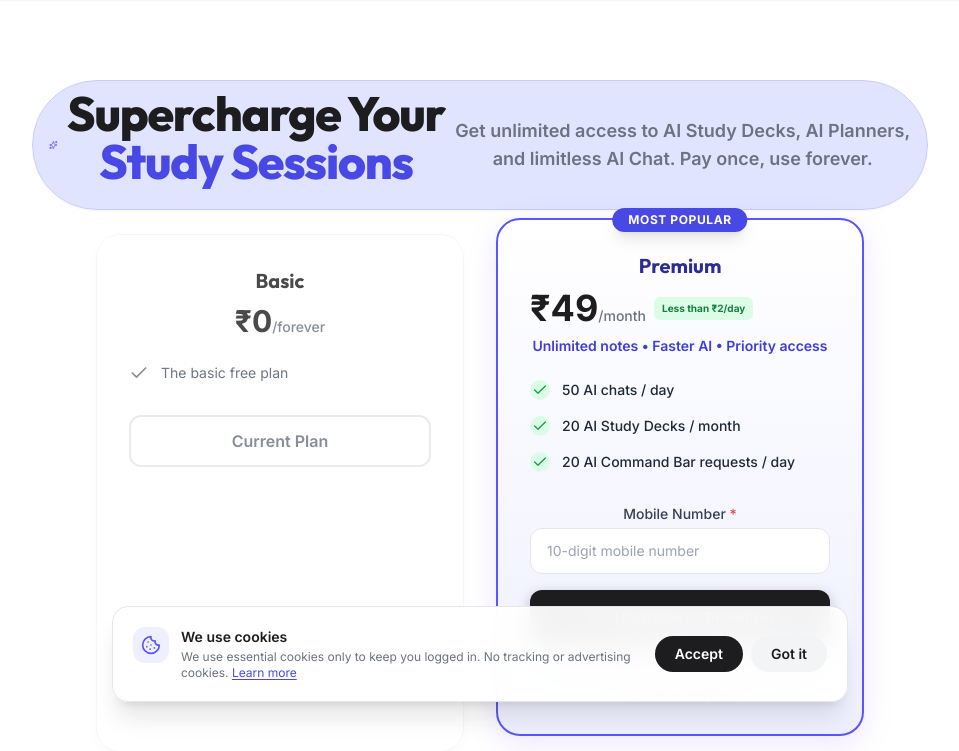
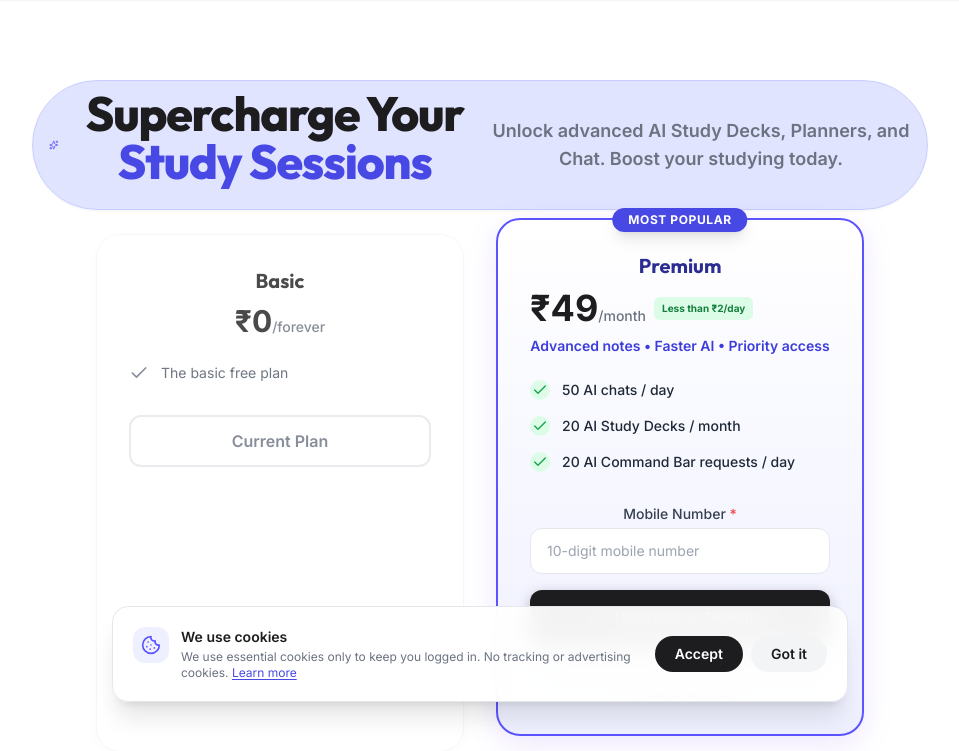
Before and after one commit to mahesh11112007/Helix, a Flask app: page /upgrade in a window 1280 px wide. Shown: the part 82-833 px from the top of the page, without its empty margins (160-1119 px from the left). Run offline with Flask 3, Linux system fonts and the light colour scheme; the visitor is signed in with stand-in values (Sample User, id 1); data that the repository does not hold is empty; some libraries are stand-ins or nearby versions.

Commit message:
Fix copy to align with monthly subscription and usage limits

```diff
--- a/templates/dashboard/upgrade.html
+++ b/templates/dashboard/upgrade.html
@@ -12,7 +12,7 @@
                     Sessions</span>
             </h1>
             <p class="text-lg text-gray-500 max-w-2xl mx-auto">
-                Get unlimited access to AI Study Decks, AI Planners, and limitless AI Chat. Pay once, use forever.
+                Unlock advanced AI Study Decks, Planners, and Chat. Boost your studying today.
             </p>
         </div>
 
@@ -38,7 +38,7 @@
                 <i data-lucide="crown" class="w-10 h-10"></i>
             </div>
             <h2 class="text-3xl font-bold font-outfit text-primary-900 mb-3">You are a Premium Member!</h2>
-            <p class="text-lg text-primary-700 mb-8 max-w-lg mx-auto">Your account is fully upgraded. You have access to all Premium features, faster AI generation, and priority support.</p>
+            <p class="text-lg text-primary-700 mb-8 max-w-lg mx-auto">Your account is fully upgraded. You have premium access to AI features, faster generation, and priority support.</p>
             <a href="{{ url_for('dashboard.index') }}"
                 class="inline-flex items-center justify-center px-8 py-4 rounded-xl bg-primary-600 text-white text-lg font-bold hover:bg-primary-700 transition-all shadow-md shadow-primary-600/20">
                 Start Studying
@@ -79,7 +79,7 @@
                     <div class="text-4xl font-extrabold text-[#1d1d1f]">₹49<span class="text-sm font-medium text-gray-500">/month</span></div>
                     <div class="px-2 py-1 bg-green-100 text-green-700 text-[10px] font-bold rounded-md mb-2">Less than ₹2/day</div>
                 </div>
-                <p class="text-sm font-semibold text-primary-700 mb-6">Unlimited notes • Faster AI • Priority access</p>
+                <p class="text-sm font-semibold text-primary-700 mb-6">Advanced notes • Faster AI • Priority access</p>
 
                 <ul class="space-y-4 mb-8">
                     <li class="flex items-start gap-3 text-sm font-medium text-gray-800">
```
